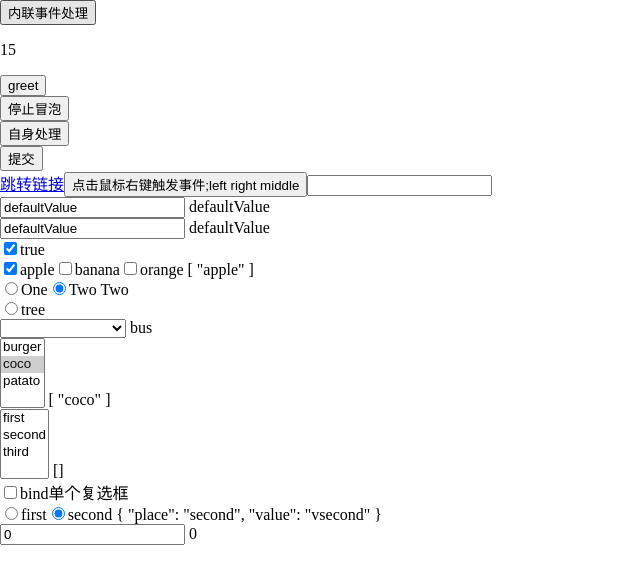
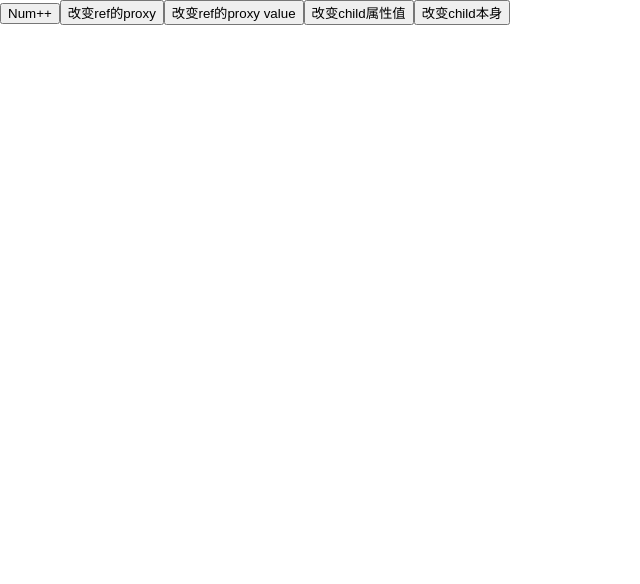
Before and after one commit to transport123/vuedemo, a Vue app: page / in a window 1280 px wide. Shown: the top 584 px of the page, without its empty margins (0-640 px from the left). Built offline with nearby package versions, Linux system fonts and the light colour scheme; no server answers.

Commit message:
watch event

```diff
--- /dev/null
+++ b/src/basic/LastThree.vue
@@ -0,0 +1,88 @@
+<script setup>
+import {ref,watch,reactive,watchEffect} from 'vue'
+const basicNum = ref(0)
+
+
+const objNum=ref({count:0})
+
+const outObj=reactive({
+    name:'outer',
+    child:{
+        name:'inner',
+        id:1106
+    }
+})
+
+const bookId=ref(10)
+const effectBookId=ref(100)
+
+watch(basicNum,(newvalue,oldvalue)=>{
+    console.log(`basic old${oldvalue}`)
+    console.log(`basic new${newvalue}`)
+},{immediate:true})
+
+watch(objNum,(newvalue,oldvalue)=>{
+    console.log(`old proxy${oldvalue.count}`)
+    console.log(`new proxy${newvalue.count}`)
+
+})
+
+watch(objNum.value,(newvalue,oldvalue)=>{
+    console.log(`old proxy value${oldvalue.count}`)
+    console.log(`new proxy value${newvalue.count}`)
+
+})
+
+watch(()=>(objNum.value.count),(newvalue,oldvalue)=>{
+    console.log(`old getter${oldvalue}`)
+    console.log(`new getter${newvalue}`)
+})
+
+watch(()=>(outObj.child),(newvalue,oldvalue)=>{
+    console.log(`old outObj`+oldvalue.id)
+    console.log(`new outObj`+newvalue.id)
+},{deep:true})
+
+watch(bookId,async (value)=>{
+    try{
+        const response = await fetch(`url?${bookId.value}`)
+        const json = await response.json()
+        console.log(value)
+    }catch(err){
+        console.log(err)
+    }
+
+},{immediate:true})
+
+watchEffect(async ()=>{
+    try{
+        console.log('watcheffect')
+
+        const response = await fetch(`url?${effectBookId.value}`)
+        const json = await response.json()
+    }catch(err){
+        console.log(err)
+    }
+})
+
+function changeProxy()
+{
+    objNum.value={count:10}
+}
+
+function changeProxyValue()
+{
+    objNum.value.count=100
+}
+
+</script>
+
+<template>
+    <div>
+        <button @click="basicNum++;objNum.count++">Num++</button>
+        <button @click="changeProxy">改变ref的proxy</button>
+        <button @click="changeProxyValue">改变ref的proxy value</button>
+        <button @click="outObj.child.id++">改变child属性值</button>
+        <button @click="outObj.child={name:'after',id:1107}">改变child本身</button>
+    </div>
+</template>
--- a/src/main.js
+++ b/src/main.js
@@ -1,5 +1,5 @@
 import { createApp } from 'vue'
-import APP from './basic/EightToTen.vue'
+import APP from './basic/LastThree.vue'
 import ElementPlus from 'element-plus'
 import 'element-plus/dist/index.css'
 const app = createApp(APP)
```
